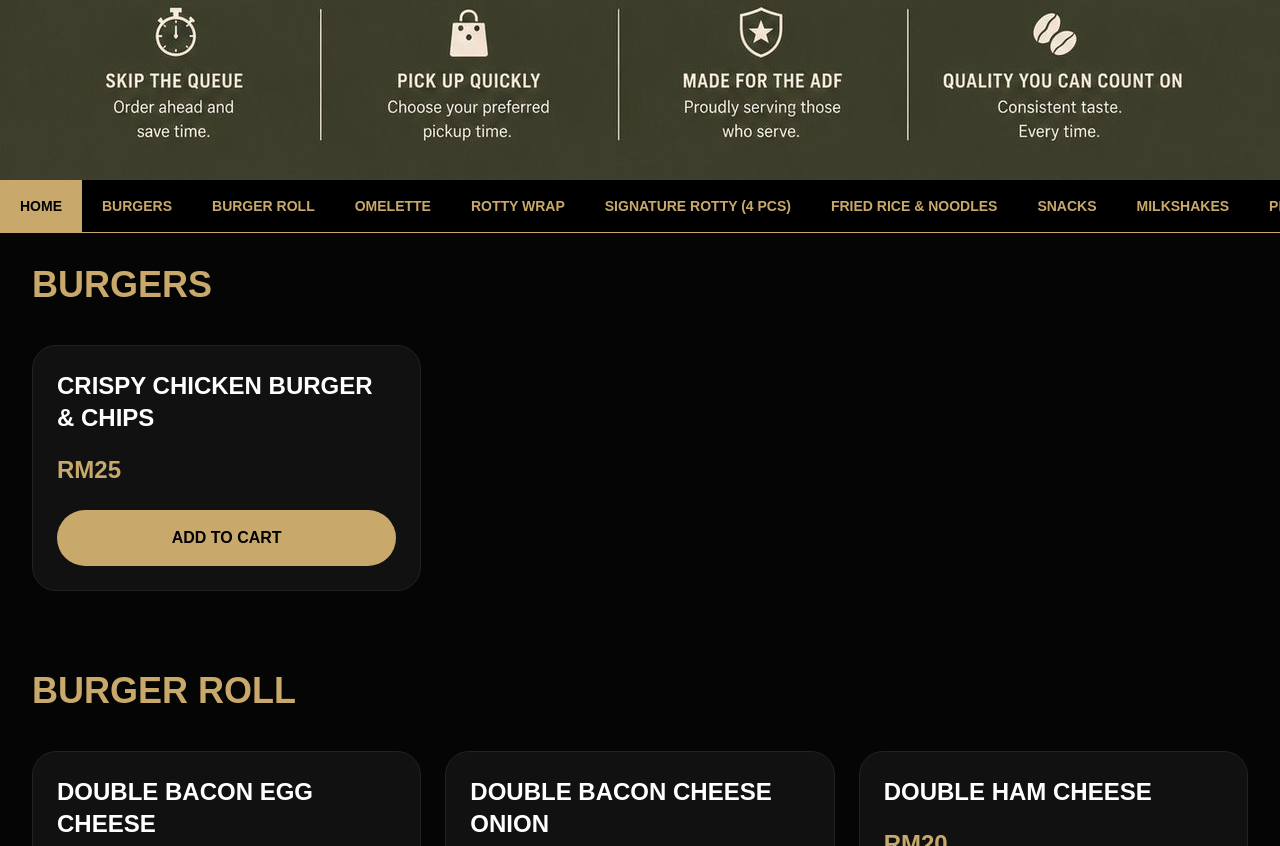
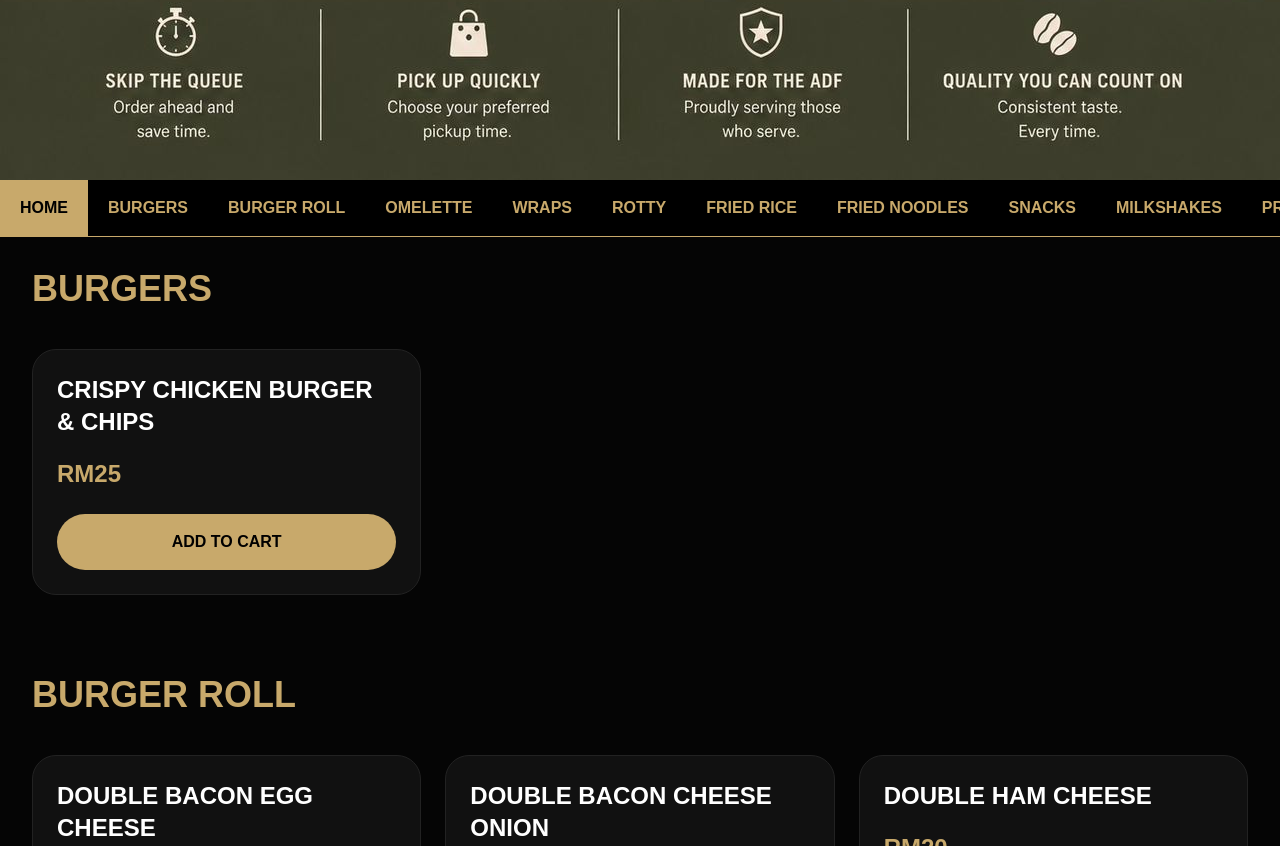
Before and after one commit to diveyaa16/mamasan-scorpion, a Next.js app: page / in a window 1280 px wide. Shown: the part 814-1660 px from the top of the page. Built offline with nearby package versions, Linux system fonts and the light colour scheme.

Commit message:
Update page.tsx

```diff
--- a/app/page.tsx
+++ b/app/page.tsx
@@ -1,6 +1,6 @@
 "use client";
 
-import { useState, useEffect } from "react";
+import { useEffect, useState } from "react";
 
 const syrups = [
   "Caramel",
@@ -84,89 +84,90 @@ const menuItems = [
     price: 20,
   },
 
-  // ROTTY WRAP
+  // WRAPS
   {
     id: 11,
-    category: "Rotty Wrap",
+    category: "Wraps",
     name: "Chicken Wrap",
     price: 23,
   },
 
   {
     id: 12,
-    category: "Rotty Wrap",
+    category: "Wraps",
     name: "Bacon Wrap",
     price: 23,
   },
 
-  // SIGNATURE ROTTY
+  // ROTTY
   {
     id: 13,
-    category: "Signature Rotty (4 PCS)",
+    category: "Rotty",
     name: "Crispy Rotty With Curry Dip",
     price: 12,
   },
 
   {
     id: 14,
-    category: "Signature Rotty (4 PCS)",
+    category: "Rotty",
     name: "Chocolate Rotty",
     price: 12,
   },
 
-  // FRIED RICE & NOODLES
+  // FRIED RICE
   {
     id: 15,
-    category: "Fried Rice & Noodles",
+    category: "Fried Rice",
     name: "Chicken Rice",
     price: 12,
   },
 
   {
     id: 16,
-    category: "Fried Rice & Noodles",
+    category: "Fried Rice",
     name: "Chicken Spicy Rice",
     price: 12,
   },
 
   {
     id: 17,
-    category: "Fried Rice & Noodles",
+    category: "Fried Rice",
     name: "Extra Chicken Rice",
     price: 17,
   },
 
   {
     id: 18,
-    category: "Fried Rice & Noodles",
+    category: "Fried Rice",
     name: "Egg Rice",
     price: 12,
   },
 
+  // FRIED NOODLES
   {
     id: 19,
-    category: "Fried Rice & Noodles",
+    category: "Fried Noodles",
     name: "Chicken Noodles",
     price: 12,
   },
 
   {
     id: 20,
-    category: "Fried Rice & Noodles",
+    category: "Fried Noodles",
     name: "Chicken Spicy Noodles",
     price: 12,
   },
 
   {
     id: 21,
-    category: "Fried Rice & Noodles",
+    category: "Fried Noodles",
     name: "Extra Chicken Noodles",
     price: 17,
   },
 
   {
     id: 22,
-    category: "Fried Rice & Noodles",
+    category: "Fried Noodles",
     name: "Egg Noodles",
     price: 12,
   },
@@ -215,158 +216,39 @@ const menuItems = [
     price: 20,
   },
 
+  // PROTEIN
   {
     id: 29,
-    category: "Milkshakes",
-    name: "Banana Milkshake",
-    price: 20,
-  },
-
-  {
-    id: 30,
-    category: "Milkshakes",
-    name: "Coffee Milkshake",
-    price: 20,
-  },
-
-  {
-    id: 31,
-    category: "Milkshakes",
-    name: "Mocha Milkshake",
-    price: 20,
-  },
-
-  {
-    id: 32,
-    category: "Milkshakes",
-    name: "Vanilla Biscoff Milkshake",
-    price: 20,
-  },
-
-  // PROTEIN SHAKES
-  {
-    id: 33,
-    category: "Protein Shakes",
-    name: "Strawberry Protein",
-    price: 25,
-  },
-
-  {
-    id: 34,
-    category: "Protein Shakes",
+    category: "Protein",
     name: "Chocolate Protein",
     price: 25,
   },
 
   {
-    id: 35,
-    category: "Protein Shakes",
-    name: "Oreo Protein",
-    price: 25,
-  },
-
-  {
-    id: 36,
-    category: "Protein Shakes",
-    name: "Oreo Strawberry Protein",
-    price: 25,
-  },
-
-  {
-    id: 37,
-    category: "Protein Shakes",
+    id: 30,
+    category: "Protein",
     name: "Banana Protein",
     price: 25,
   },
 
+  // JUICES
   {
-    id: 38,
-    category: "Protein Shakes",
-    name: "Coffee Protein",
-    price: 25,
-  },
-
-  {
-    id: 39,
-    category: "Protein Shakes",
-    name: "Mocha Protein",
-    price: 25,
-  },
-
-  {
-    id: 40,
-    category: "Protein Shakes",
-    name: "Vanilla Biscoff Protein",
-    price: 25,
-  },
-
-  // FRESH JUICE
-  {
-    id: 41,
-    category: "Fresh Juice",
+    id: 31,
+    category: "Juices",
     name: "Orange Juice",
     price: 10,
   },
 
   {
-    id: 42,
-    category: "Fresh Juice",
+    id: 32,
+    category: "Juices",
     name: "Apple Juice",
-    price: 10,
-  },
-
-  {
-    id: 43,
-    category: "Fresh Juice",
-    name: "Watermelon Juice",
     price: 10,
   },
 
   // HOT & COLD
   {
-    id: 44,
-    category: "Hot & Cold",
-    name: "Milo",
-    price: 12,
-    type: ["Hot", "Iced"],
-  },
-
-  {
-    id: 45,
-    category: "Hot & Cold",
-    name: "Cappuccino",
-    price: 12,
-    type: ["Hot", "Iced"],
-    syrup: true,
-  },
-
-  {
-    id: 46,
-    category: "Hot & Cold",
-    name: "Americano",
-    price: 12,
-    type: ["Hot", "Iced"],
-    syrup: true,
-  },
-
-  {
-    id: 47,
-    category: "Hot & Cold",
-    name: "Chocolate",
-    price: 12,
-    type: ["Hot", "Iced"],
-  },
-
-  {
-    id: 48,
-    category: "Hot & Cold",
-    name: "Thai Milk Tea",
-    price: 12,
-    type: ["Hot", "Iced"],
-  },
-
-  {
-    id: 49,
+    id: 33,
     category: "Hot & Cold",
     name: "Latte",
     price: 12,
@@ -375,7 +257,7 @@ const menuItems = [
   },
 
   {
-    id: 50,
+    id: 34,
     category: "Hot & Cold",
     name: "Mocha",
     price: 12,
@@ -384,34 +266,40 @@ const menuItems = [
   },
 
   {
-    id: 51,
+    id: 35,
     category: "Hot & Cold",
-    name: "Extra Shot Coffee",
-    price: 14,
+    name: "Americano",
+    price: 12,
     type: ["Hot", "Iced"],
     syrup: true,
   },
 
 ];
 
-
 export default function Home() {
 
   const [loading, setLoading] = useState(true);
 
+  const [activeCategory, setActiveCategory] = useState("Home");
+
+  const [cartOpen, setCartOpen] = useState(false);
+
   const [cart, setCart] = useState<any[]>([]);
 
   const [selectedType, setSelectedType] = useState<any>({});
+
   const [selectedSyrup, setSelectedSyrup] = useState<any>({});
 
-  const [cartOpen, setCartOpen] = useState(false);
-  const [activeCategory, setActiveCategory] = useState("All");
   const [customerName, setCustomerName] = useState("");
+
   const [customerPhone, setCustomerPhone] = useState("");
+
   useEffect(() => {
+
     setTimeout(() => {
       setLoading(false);
     }, 1500);
+
   }, []);
 
   const categories = [...new Set(menuItems.map((item) => item.category))];
@@ -424,23 +312,18 @@ const [customerPhone, setCustomerPhone] = useState("");
     }
 
     const syrupChoice =
-  selectedSyrup[item.id] ||
-  item.selectedSyrup ||
-  "No Syrup";
+      selectedSyrup[item.id] || "No Syrup";
 
     const syrupPrice =
       syrupChoice !== "No Syrup" ? 3 : 0;
 
-const basePrice = item.price || item.finalPrice || 0;
-
     const finalItem = {
       ...item,
-  price: basePrice,
-  selectedDrinkType: selectedType[item.id] || item.selectedDrinkType,
+      selectedDrinkType: selectedType[item.id] || "",
       selectedSyrup: syrupChoice,
-  syrupPrice,
-  finalPrice: basePrice + syrupPrice,
+      finalPrice: item.price + syrupPrice,
     };
+
     const existing = cart.find(
       (c) =>
         c.id === finalItem.id &&
@@ -553,20 +436,12 @@ const finalItem = {
     <main className="bg-black text-white min-h-screen overflow-x-hidden">
 
       {/* HERO */}
-<section className="relative w-full overflow-hidden bg-[#f5ede3]">
+      <section className="bg-[#f5ede3]">
 
-  {/* Desktop & Tablet */}
         <img
           src="/hero-banner.jpeg"
           alt="Mamasan Scorpion"
-    className="hidden md:block w-full h-auto"
-  />
-
-  {/* Mobile */}
-  <img
-    src="/hero-banner.jpeg"
-    alt="Mamasan Scorpion"
-    className="block md:hidden w-full h-auto object-contain"
+          className="w-full h-auto"
         />
 
       </section>
@@ -582,34 +457,28 @@ const finalItem = {
       {/* CATEGORY NAV */}
       <div className="sticky top-0 z-50 bg-black border-b border-[#c8a96b] overflow-x-auto">
 
-  <div className="flex whitespace-nowrap text-[#c8a96b] font-black text-sm">
+        <div className="flex whitespace-nowrap">
 
           <button
-      onClick={() => setActiveCategory("All")}
-      className={`px-5 py-4 ${
-        activeCategory === "All"
+            onClick={() => setActiveCategory("Home")}
+            className={`px-5 py-4 font-black ${
+              activeCategory === "Home"
                 ? "bg-[#c8a96b] text-black"
-          : ""
+                : "text-[#c8a96b]"
             }`}
           >
             HOME
           </button>
 
-    {categories
-  .filter(
-    (category) =>
-      activeCategory === "All" ||
-      activeCategory === category
-  )
-  .map((category) => (
+          {categories.map((category) => (
 
             <button
               key={category}
               onClick={() => setActiveCategory(category)}
-        className={`px-5 py-4 uppercase ${
+              className={`px-5 py-4 font-black uppercase ${
                 activeCategory === category
                   ? "bg-[#c8a96b] text-black"
-            : ""
+                  : "text-[#c8a96b]"
               }`}
             >
               {category}
@@ -624,28 +493,14 @@ const finalItem = {
       {/* MENU */}
       <section className="p-8 bg-[#050505]">
 
-  {categories.map((category) => {
-
-    let sectionId = "";
-
-    if (category === "Burgers") sectionId = "burgers";
-    if (category === "Burger Roll") sectionId = "burgerroll";
-    if (category === "Omelette") sectionId = "omelette";
-    if (category === "Rotty Wrap") sectionId = "wraps";
-    if (category === "Signature Rotty (4 PCS)") sectionId = "rotty";
-    if (category === "Fried Rice & Noodles") sectionId = "friedrice";
-    if (category === "Snacks") sectionId = "snacks";
-    if (category === "Milkshakes") sectionId = "milkshakes";
-    if (category === "Protein Shakes") sectionId = "protein";
-    if (category === "Fresh Juice") sectionId = "juice";
-    if (category === "Hot & Cold") sectionId = "drinks";
-
-    return (
+        {(activeCategory === "Home"
+  ? categories
+  : [activeCategory]
+).map((category) => (
 
             <div
               key={category}
-        id={sectionId}
-        className="mb-20 scroll-mt-24"
+              className="mb-20"
             >
 
               <h2 className="text-4xl font-black uppercase mb-10 text-[#c8a96b]">
@@ -660,7 +515,7 @@ const finalItem = {
 
                     <div
                       key={item.id}
-                className="bg-[#111] border border-[#222] rounded-3xl p-6 hover:border-[#c8a96b] transition"
+                      className="bg-[#111] border border-[#222] rounded-3xl p-6"
                     >
 
                       <h3 className="text-2xl font-black uppercase">
@@ -671,12 +526,7 @@ const finalItem = {
 
                         <div className="flex gap-2 mt-4">
 
-                    {item.type.map((drinkType: string) => {
-
-                      const isSelected =
-                        selectedType[item.id] === drinkType;
-
-                      return (
+                          {item.type.map((drinkType: string) => (
 
                             <button
                               key={drinkType}
@@ -687,17 +537,15 @@ const finalItem = {
                                 })
                               }
                               className={`px-3 py-1 rounded-full text-xs font-bold ${
-                            isSelected
+                                selectedType[item.id] === drinkType
                                   ? "bg-[#c8a96b] text-black"
-                              : "bg-[#222] text-white"
+                                  : "bg-[#222]"
                               }`}
                             >
                               {drinkType}
                             </button>
 
-                      );
-
-                    })}
+                          ))}
 
                         </div>
 
@@ -707,34 +555,13 @@ const finalItem = {
 
                         <div className="mt-5">
 
-                    <p className="text-xs text-gray-400 uppercase mb-3">
+                          <p className="text-xs text-gray-400 mb-3 uppercase">
                             Add Syrup (+RM3)
                           </p>
 
                           <div className="flex flex-wrap gap-2">
 
-                      <button
-                        onClick={() =>
-                          setSelectedSyrup({
-                            ...selectedSyrup,
-                            [item.id]: "",
-                          })
-                        }
-                        className={`px-3 py-1 rounded-full text-xs font-bold ${
-                          !selectedSyrup[item.id]
-                            ? "bg-[#c8a96b] text-black"
-                            : "bg-[#222] text-white"
-                        }`}
-                      >
-                        None
-                      </button>
-
-                      {syrups.map((syrup) => {
-
-                        const isSelected =
-                          selectedSyrup[item.id] === syrup;
-
-                        return (
+                            {syrups.map((syrup) => (
 
                               <button
                                 key={syrup}
@@ -745,17 +572,15 @@ const finalItem = {
                                   })
                                 }
                                 className={`px-3 py-1 rounded-full text-xs font-bold ${
-                              isSelected
+                                  selectedSyrup[item.id] === syrup
                                     ? "bg-[#c8a96b] text-black"
-                                : "bg-[#222] text-white"
+                                    : "bg-[#222]"
                                 }`}
                               >
                                 {syrup}
                               </button>
 
-                        );
-
-                      })}
+                            ))}
 
                           </div>
 
@@ -782,9 +607,7 @@ const finalItem = {
 
             </div>
 
-    );
-
-  })}
+          ))}
 
       </section>
 
@@ -823,19 +646,7 @@ const finalItem = {
                     {item.name}
                   </h3>
 
-                  {item.selectedDrinkType && (
-                    <p className="text-gray-400 text-sm mt-1">
-                      {item.selectedDrinkType}
-                    </p>
-                  )}
-
-                  {item.selectedSyrup !== "No Syrup" && (
-                    <p className="text-[#c8a96b] text-sm">
-                      + {item.selectedSyrup} Syrup
-                    </p>
-                  )}
-
-                  <p className="text-[#c8a96b] mt-3 font-bold">
+                  <p className="text-[#c8a96b] mt-2 font-bold">
                     RM{item.finalPrice * item.quantity}
                   </p>
 
@@ -879,32 +690,20 @@ const finalItem = {
                 type="text"
                 placeholder="Customer Name"
                 value={customerName}
-    onChange={(e) => setCustomerName(e.target.value)}
-    className="
-      w-full
-      bg-[#161616]
-      border border-[#333]
-      rounded-2xl
-      px-5 py-4
-      text-white
-      outline-none
-    "
+                onChange={(e) =>
+                  setCustomerName(e.target.value)
+                }
+                className="w-full bg-[#161616] border border-[#333] rounded-2xl px-5 py-4"
               />
 
               <input
                 type="text"
                 placeholder="Phone Number"
                 value={customerPhone}
-    onChange={(e) => setCustomerPhone(e.target.value)}
-    className="
-      w-full
-      bg-[#161616]
-      border border-[#333]
-      rounded-2xl
-      px-5 py-4
-      text-white
-      outline-none
-    "
+                onChange={(e) =>
+                  setCustomerPhone(e.target.value)
+                }
+                className="w-full bg-[#161616] border border-[#333] rounded-2xl px-5 py-4"
               />
 
             </div>
@@ -918,29 +717,13 @@ const finalItem = {
               <button
                 onClick={() => {
 
-      if (!customerName || !customerPhone) {
-        alert("Please fill in your details");
-        return;
-      }
-
-      let message = `NEW ORDER - MAMASAN SCORPION\n\n`;
+                  let message =
+                    `NEW ORDER - MAMASAN SCORPION\n\n`;
 
                   cart.forEach((item) => {
 
-        message += `${item.quantity}x ${item.name}`;
-
-        if (item.selectedDrinkType) {
-          message += ` (${item.selectedDrinkType})`;
-        }
-
-        if (
-          item.selectedSyrup &&
-          item.selectedSyrup !== "No Syrup"
-        ) {
-          message += ` + ${item.selectedSyrup} Syrup`;
-        }
-
-        message += ` - RM${item.finalPrice * item.quantity}\n`;
+                    message +=
+                      `${item.quantity}x ${item.name} - RM${item.finalPrice * item.quantity}\n`;
 
                   });
 
@@ -954,18 +737,7 @@ const finalItem = {
                   );
 
                 }}
-    className="
-      mt-6
-      w-full
-      bg-[#c8a96b]
-      text-black
-      py-4
-      rounded-full
-      font-black
-      uppercase
-      hover:scale-105
-      transition
-    "
+                className="mt-6 w-full bg-[#c8a96b] text-black py-4 rounded-full font-black uppercase"
               >
                 CHECKOUT
               </button>
```
Lines whose indentation alone changed are shown as unchanged.
